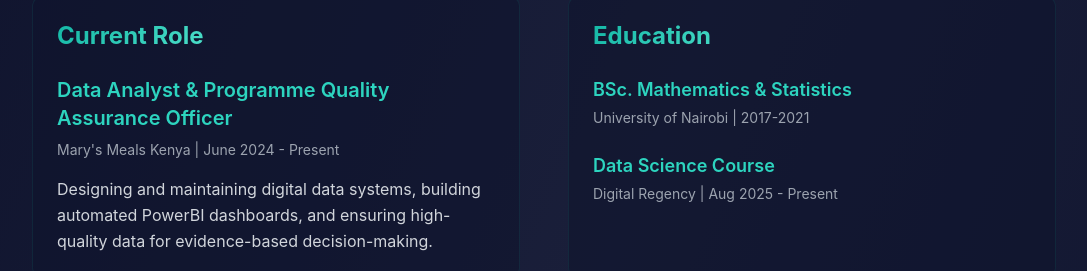
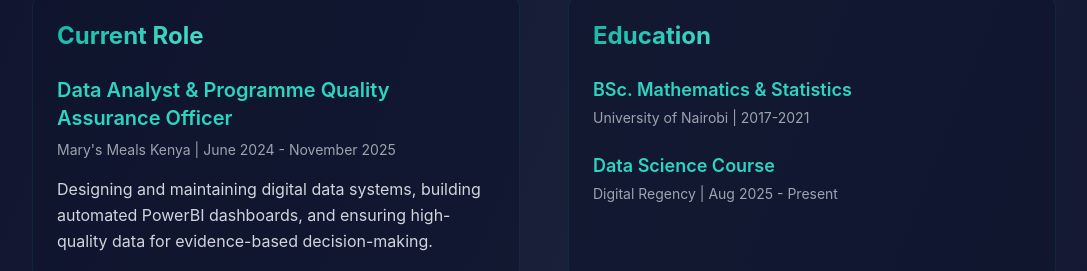
Before and after one commit to jeremydev-c/simon-portfolio, a Next.js app: page / in a window 1280 px wide. Shown: the part 1182-1453 px from the top of the page, without its empty margins (96-1183 px from the left). Built offline with nearby package versions, Linux system fonts and the light colour scheme.

Commit message:
Update: set current role dates to June 2024 - November 2025

```diff
--- a/app/page.tsx
+++ b/app/page.tsx
@@ -160,7 +160,7 @@ export default function Home() {
             >
               <h3 className="text-2xl font-bold text-gradient mb-6">Current Role</h3>
               <h4 className="text-xl font-semibold text-teal-400 mb-2">Data Analyst & Programme Quality Assurance Officer</h4>
-              <p className="text-gray-400 text-sm mb-4">Mary's Meals Kenya | June 2024 - Present</p>
+              <p className="text-gray-400 text-sm mb-4">Mary's Meals Kenya | June 2024 - November 2025</p>
               <p className="text-gray-300 leading-relaxed">
                 Designing and maintaining digital data systems, building automated PowerBI dashboards, and ensuring high-quality data for evidence-based decision-making.
               </p>
```
